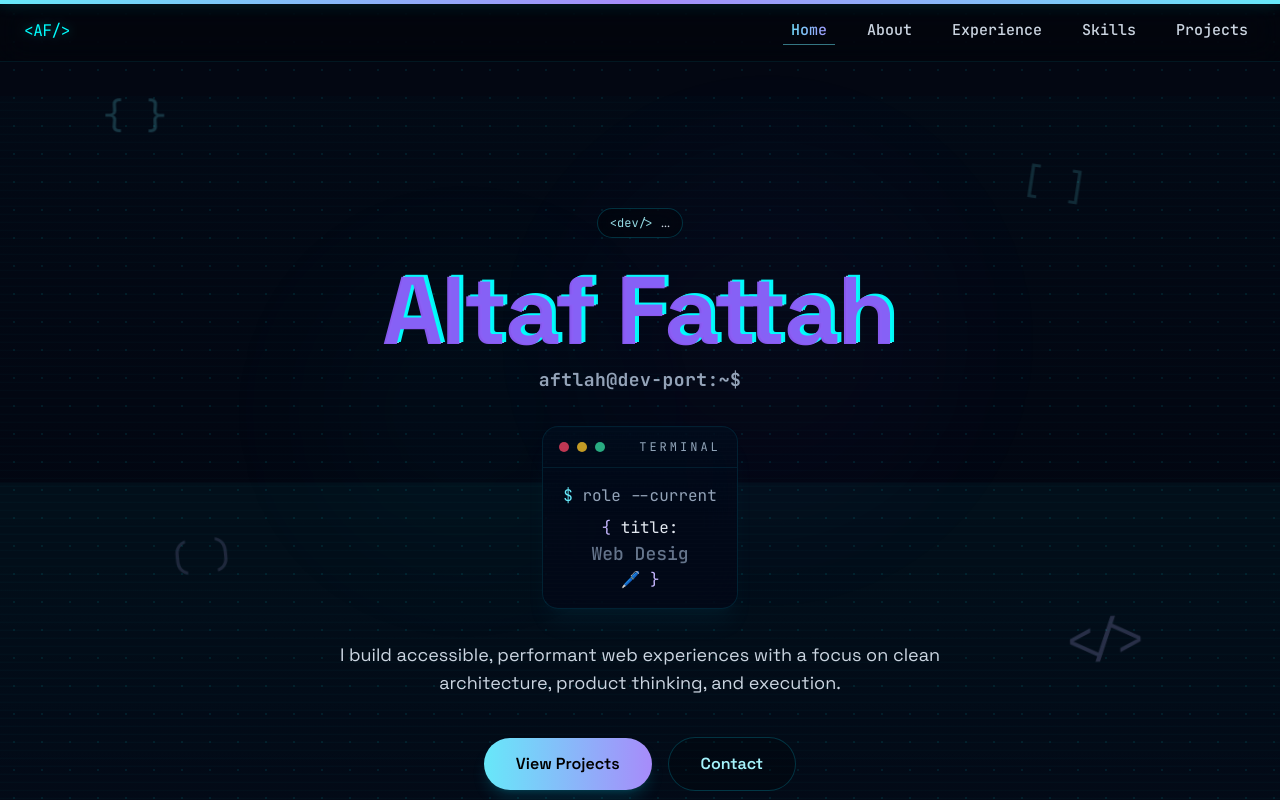
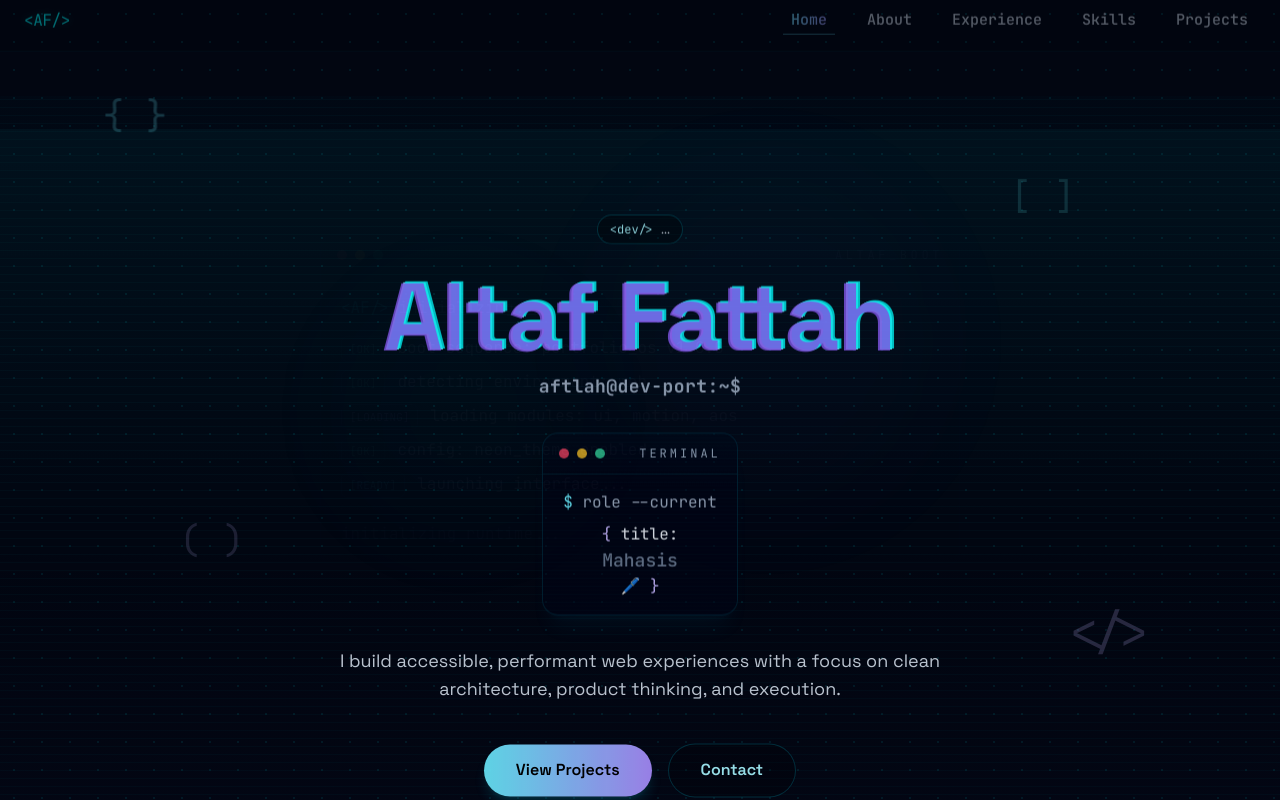
Before and after one commit to aftlah/React-Personal-Website, a React (Vite) app: page / in a window 1280 px wide. Shown: the top 800 px of the page. Built offline with nearby package versions, Linux system fonts and the light colour scheme.

Commit message:
feat:  animation and conditional rendering

```diff
--- a/src/App.jsx
+++ b/src/App.jsx
@@ -1,3 +1,4 @@
+import { useState } from "react";
 import Navbar from "./components/pages/Navbar";
 import Home from "./components/pages/Home";
 import About from "./components/pages/About";
@@ -10,12 +11,16 @@ import ScrollProgress from "./components/ui/ScrollProgress";
 import FloatingElements from "./components/ui/FloatingElements";
 
 function App() {
+  const [bootDone, setBootDone] = useState(false);
+
   return (
     <div className="relative overflow-x-hidden min-h-screen cursor-none">
+      <WelcomeAnimation onComplete={() => setBootDone(true)} />
+      {bootDone && (
+        <>
           <CustomCursor />
           <ScrollProgress />
           <FloatingElements />
-      <WelcomeAnimation />
           <Navbar />
           <main className="pb-28 pt-24 relative z-10">
             <Home />
@@ -24,6 +29,8 @@ function App() {
             <Skills />
             <Project />
           </main>
+        </>
+      )}
     </div>
   );
 }
--- a/src/components/ui/WelcomeAnimation.jsx
+++ b/src/components/ui/WelcomeAnimation.jsx
@@ -1,7 +1,8 @@
 import { AnimatePresence, motion } from "framer-motion";
 import { useEffect, useMemo, useState } from "react";
+import { createPortal } from "react-dom";
 
-const WelcomeAnimation = () => {
+const WelcomeAnimation = ({ onComplete }) => {
   const [isVisible, setIsVisible] = useState(true);
   const [typed, setTyped] = useState("");
   const [lineIndex, setLineIndex] = useState(0);
@@ -18,13 +19,18 @@ const WelcomeAnimation = () => {
   );
 
   useEffect(() => {
-    const already = sessionStorage.getItem("bootShown") === "1";
-    if (already) {
-      setIsVisible(false);
+    if (!isVisible) {
+      onComplete?.();
       return;
     }
-    sessionStorage.setItem("bootShown", "1");
-  }, []);
+
+    const previousOverflow = document.body.style.overflow;
+    document.body.style.overflow = "hidden";
+
+    return () => {
+      document.body.style.overflow = previousOverflow;
+    };
+  }, [isVisible, onComplete]);
 
   useEffect(() => {
     if (!isVisible) return;
@@ -57,17 +63,24 @@ const WelcomeAnimation = () => {
     return "text-violet-300 border-violet-400/30";
   };
 
-  return (
+  const overlay = (
     <AnimatePresence>
       {isVisible && (
         <motion.div
+          key="boot-overlay"
           initial={{ opacity: 1 }}
           exit={{ opacity: 0 }}
           transition={{ duration: 0.5, ease: "easeInOut" }}
-          className="fixed inset-0 z-[9999] flex items-center justify-center bg-[#030712] matrix-bg"
+          className="boot-overlay"
         >
-          <div className="absolute inset-0 opacity-90 scanlines" />
-          <div className="relative w-[92%] max-w-3xl">
+          <div className="absolute inset-0 matrix-bg pointer-events-none" />
+          <div className="absolute inset-0 opacity-90 scanlines pointer-events-none" />
+          <motion.div
+            initial={{ opacity: 0, scale: 0.96 }}
+            animate={{ opacity: 1, scale: 1 }}
+            transition={{ duration: 0.45, ease: "easeOut" }}
+            className="boot-overlay__card"
+          >
             <div className="rounded-2xl border border-cyan-500/20 bg-slate-950/70 backdrop-blur-xl shadow-2xl shadow-cyan-500/10 overflow-hidden">
               <div className="flex items-center justify-between px-4 py-3 border-b border-cyan-500/10">
                 <div className="flex items-center gap-2">
@@ -117,11 +130,13 @@ const WelcomeAnimation = () => {
                 <div className="mt-6 text-slate-500">initializing runtime...</div>
               </div>
             </div>
-          </div>
+          </motion.div>
         </motion.div>
       )}
     </AnimatePresence>
   );
+
+  return createPortal(overlay, document.body);
 };
 
 export default WelcomeAnimation;
--- a/src/index.css
+++ b/src/index.css
@@ -136,6 +136,28 @@ h6 {
   position: relative;
 }
 
+.boot-overlay {
+  position: fixed;
+  inset: 0;
+  z-index: 99999;
+  display: flex;
+  align-items: center;
+  justify-content: center;
+  width: 100vw;
+  height: 100dvh;
+  min-height: 100vh;
+  margin: 0;
+  padding: 0;
+  background-color: #030712;
+}
+
+.boot-overlay__card {
+  position: relative;
+  z-index: 10;
+  width: min(92vw, 42rem);
+  padding: 0 1rem;
+}
+
 .matrix-bg::before {
   content: "";
   position: absolute;
```
Lines whose indentation alone changed are shown as unchanged.
